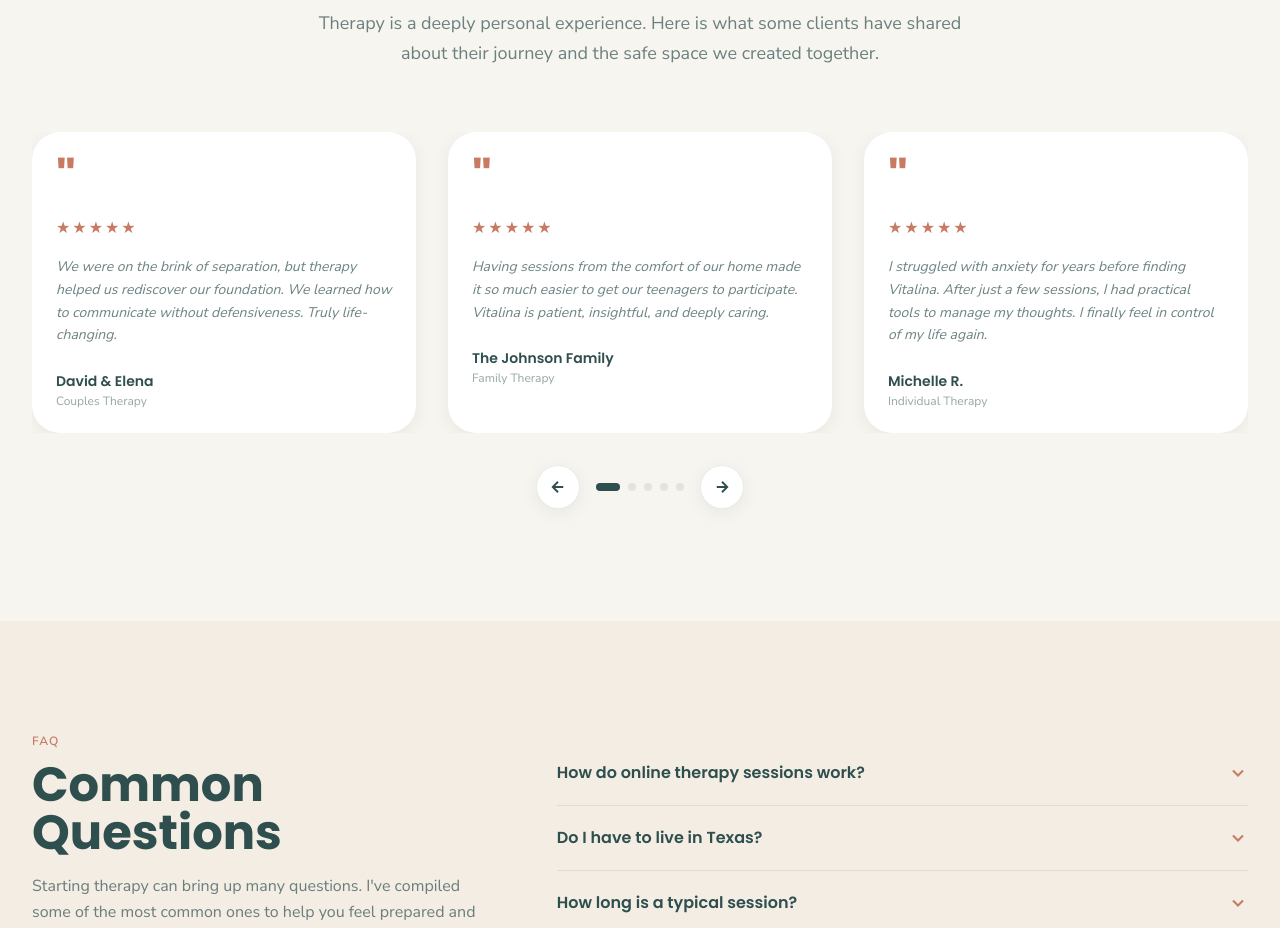
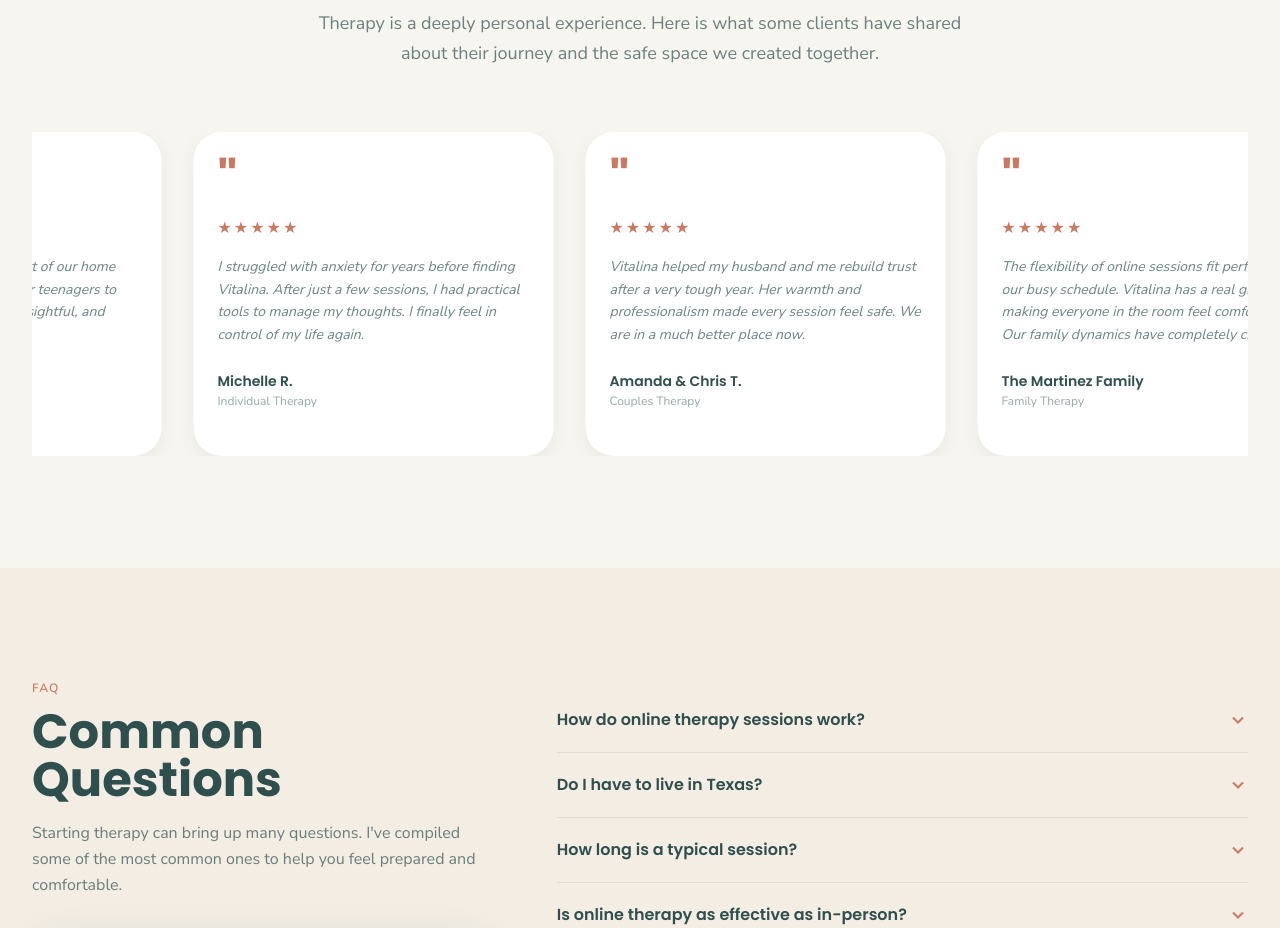
Before and after one commit to Mitiako/My-therapy-project, a React (Vite) app: page / in a window 1280 px wide. Shown: the part 3140-4068 px from the top of the page. Built offline with nearby package versions, Linux system fonts and the light colour scheme; a web font is replaced by a local one.

Commit message:
feat: hybrid carousel - infinite marquee on desktop, manual on mobile

```diff
--- a/src/components/Testimonials.jsx
+++ b/src/components/Testimonials.jsx
@@ -1,4 +1,4 @@
-import { useState, useCallback, useEffect } from "react";
+import { useState, useEffect, useCallback } from "react";
 import { testimonials } from "../data";
 
 function StarRating({ rating = 5 }) {
@@ -55,27 +55,16 @@ function getPerPage() {
   return 3;
 }
 
-export default function Testimonials() {
-  const [perPage, setPerPage] = useState(getPerPage);
+function isDesktop() {
+  if (typeof window === "undefined") return true;
+  return window.innerWidth >= 1024;
+}
+
+// ── Mobile carousel ────────────────────────────────────────────────
+function MobileCarousel() {
   const [current, setCurrent] = useState(0);
   const total = testimonials.length;
-  const maxIndex = Math.max(0, total - perPage);
-  const dotCount = Math.ceil(total / perPage);
-
-  useEffect(() => {
-    const onResize = () => {
-      setPerPage(getPerPage());
-      setCurrent(0);
-    };
-    window.addEventListener("resize", onResize);
-    return () => window.removeEventListener("resize", onResize);
-  }, []);
-
-  useEffect(() => {
-    if (current > maxIndex) setCurrent(maxIndex);
-  }, [maxIndex, current]);
-
-  const [isPaused, setIsPaused] = useState(false);
+  const maxIndex = total - 1;
 
   const prev = useCallback(() => setCurrent((c) => Math.max(0, c - 1)), []);
   const next = useCallback(
@@ -83,16 +72,131 @@ export default function Testimonials() {
     [maxIndex],
   );
 
+  return (
+    <div>
+      <div className="overflow-hidden">
+        <div
+          className="flex transition-transform duration-500"
+          style={{ transform: `translateX(-${current * 100}%)` }}
+        >
+          {testimonials.map((t) => (
+            <div key={t.id} style={{ minWidth: "100%", maxWidth: "100%" }}>
+              <TestiCard testimonial={t} />
+            </div>
+          ))}
+        </div>
+      </div>
+      <div className="flex items-center justify-center gap-4 mt-8">
+        <button
+          onClick={prev}
+          disabled={current === 0}
+          aria-label="Previous"
+          className="w-11 h-11 rounded-full flex items-center justify-center transition-all disabled:opacity-30 disabled:cursor-not-allowed"
+          style={{
+            background: "var(--color-surface)",
+            border: "1px solid var(--color-border)",
+            color: "var(--color-text)",
+            boxShadow: "var(--shadow-soft)",
+          }}
+        >
+          <svg
+            width="18"
+            height="18"
+            viewBox="0 0 24 24"
+            fill="none"
+            stroke="currentColor"
+            strokeWidth="2.5"
+          >
+            <path d="M19 12H5M12 19l-7-7 7-7" />
+          </svg>
+        </button>
+        <div className="flex gap-2">
+          {testimonials.map((_, i) => (
+            <button
+              key={i}
+              onClick={() => setCurrent(i)}
+              aria-label={`Go to slide ${i + 1}`}
+              className="h-2 rounded-full transition-all duration-300"
+              style={{
+                width: current === i ? "24px" : "8px",
+                background:
+                  current === i ? "var(--color-forest)" : "var(--color-border)",
+              }}
+            />
+          ))}
+        </div>
+        <button
+          onClick={next}
+          disabled={current >= maxIndex}
+          aria-label="Next"
+          className="w-11 h-11 rounded-full flex items-center justify-center transition-all disabled:opacity-30 disabled:cursor-not-allowed"
+          style={{
+            background: "var(--color-surface)",
+            border: "1px solid var(--color-border)",
+            color: "var(--color-text)",
+            boxShadow: "var(--shadow-soft)",
+          }}
+        >
+          <svg
+            width="18"
+            height="18"
+            viewBox="0 0 24 24"
+            fill="none"
+            stroke="currentColor"
+            strokeWidth="2.5"
+          >
+            <path d="M5 12h14M12 5l7 7-7 7" />
+          </svg>
+        </button>
+      </div>
+    </div>
+  );
+}
+
+// ── Desktop infinite marquee ───────────────────────────────────────
+function DesktopMarquee() {
+  const [isPaused, setIsPaused] = useState(false);
+  const doubled = [...testimonials, ...testimonials];
+
+  return (
+    <div
+      className="overflow-hidden"
+      onMouseEnter={() => setIsPaused(true)}
+      onMouseLeave={() => setIsPaused(false)}
+    >
+      <div
+        className="flex gap-8"
+        style={{
+          animation: `marquee 40s linear infinite`,
+          animationPlayState: isPaused ? "paused" : "running",
+          width: "max-content",
+        }}
+      >
+        {doubled.map((t, i) => (
+          <div key={i} style={{ width: "360px", flexShrink: 0 }}>
+            <TestiCard testimonial={t} />
+          </div>
+        ))}
+      </div>
+      <style>{`
+        @keyframes marquee {
+          from { transform: translateX(0); }
+          to { transform: translateX(-50%); }
+        }
+      `}</style>
+    </div>
+  );
+}
+
+// ── Main component ─────────────────────────────────────────────────
+export default function Testimonials() {
+  const [desktop, setDesktop] = useState(isDesktop);
+
   useEffect(() => {
-    if (isPaused) return;
-    const interval = setInterval(() => {
-      setCurrent((c) => (c >= maxIndex ? 0 : c + 1));
-    }, 4000);
-    return () => clearInterval(interval);
-  }, [isPaused, maxIndex]);
-
-  const gap = 2;
-  const cardWidth = `calc((100% - ${(perPage - 1) * gap}rem) / ${perPage})`;
+    const onResize = () => setDesktop(isDesktop());
+    window.addEventListener("resize", onResize);
+    return () => window.removeEventListener("resize", onResize);
+  }, []);
 
   return (
     <section
@@ -112,117 +216,8 @@ export default function Testimonials() {
           </p>
         </div>
 
-        <div
-          className="reveal overflow-hidden"
-          onMouseEnter={() => setIsPaused(true)}
-          onMouseLeave={() => setIsPaused(false)}
-        >
-          <div
-            className="flex carousel-track"
-            style={{
-              gap: `${gap}rem`,
-              transform: `translateX(calc(-${current} * (${cardWidth} + ${gap}rem)))`,
-            }}
-          >
-            {testimonials.map((t) => (
-              <div
-                key={t.id}
-                style={{ minWidth: cardWidth, maxWidth: cardWidth }}
-              >
-                <TestiCard testimonial={t} />
-              </div>
-            ))}
-          </div>
-        </div>
-
-        <div className="flex items-center justify-center gap-4 mt-8">
-          <button
-            onClick={prev}
-            disabled={current === 0}
-            aria-label="Previous"
-            className="w-11 h-11 rounded-full flex items-center justify-center transition-all
-              disabled:opacity-30 disabled:cursor-not-allowed"
-            style={{
-              background: "var(--color-surface)",
-              border: "1px solid var(--color-border)",
-              color: "var(--color-text)",
-              boxShadow: "var(--shadow-soft)",
-            }}
-            onMouseEnter={(e) => {
-              if (!e.currentTarget.disabled) {
-                e.currentTarget.style.background = "var(--color-forest)";
-                e.currentTarget.style.color = "#fff";
-              }
-            }}
-            onMouseLeave={(e) => {
-              e.currentTarget.style.background = "var(--color-surface)";
-              e.currentTarget.style.color = "var(--color-text)";
-            }}
-          >
-            <svg
-              width="18"
-              height="18"
-              viewBox="0 0 24 24"
-              fill="none"
-              stroke="currentColor"
-              strokeWidth="2.5"
-            >
-              <path d="M19 12H5M12 19l-7-7 7-7" />
-            </svg>
-          </button>
-
-          <div className="flex gap-2">
-            {Array.from({ length: dotCount }).map((_, i) => (
-              <button
-                key={i}
-                onClick={() => setCurrent(Math.min(i * perPage, maxIndex))}
-                aria-label={`Go to slide ${i + 1}`}
-                className="h-2 rounded-full transition-all duration-300"
-                style={{
-                  width: Math.floor(current / perPage) === i ? "24px" : "8px",
-                  background:
-                    Math.floor(current / perPage) === i
-                      ? "var(--color-forest)"
-                      : "var(--color-border)",
-                }}
-              />
-            ))}
-          </div>
-
-          <button
-            onClick={next}
-            disabled={current >= maxIndex}
-            aria-label="Next"
-            className="w-11 h-11 rounded-full flex items-center justify-center transition-all
-              disabled:opacity-30 disabled:cursor-not-allowed"
-            style={{
-              background: "var(--color-surface)",
-              border: "1px solid var(--color-border)",
-              color: "var(--color-text)",
-              boxShadow: "var(--shadow-soft)",
-            }}
-            onMouseEnter={(e) => {
-              if (!e.currentTarget.disabled) {
-                e.currentTarget.style.background = "var(--color-forest)";
-                e.currentTarget.style.color = "#fff";
-              }
-            }}
-            onMouseLeave={(e) => {
-              e.currentTarget.style.background = "var(--color-surface)";
-              e.currentTarget.style.color = "var(--color-text)";
-            }}
-          >
-            <svg
-              width="18"
-              height="18"
-              viewBox="0 0 24 24"
-              fill="none"
-              stroke="currentColor"
-              strokeWidth="2.5"
-            >
-              <path d="M5 12h14M12 5l7 7-7 7" />
-            </svg>
-          </button>
+        <div className="reveal">
+          {desktop ? <DesktopMarquee /> : <MobileCarousel />}
         </div>
       </div>
     </section>
```
Also changed, not shown: 3 other files (tests, documents, lock files or other folders).
